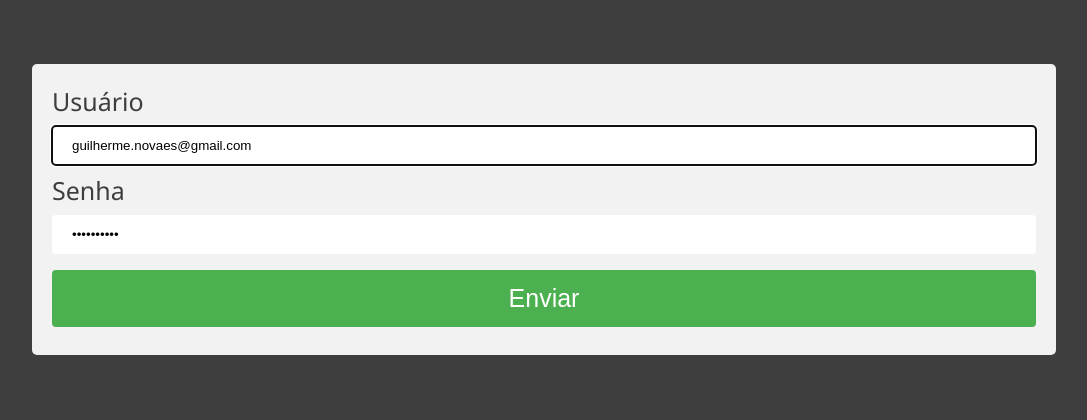
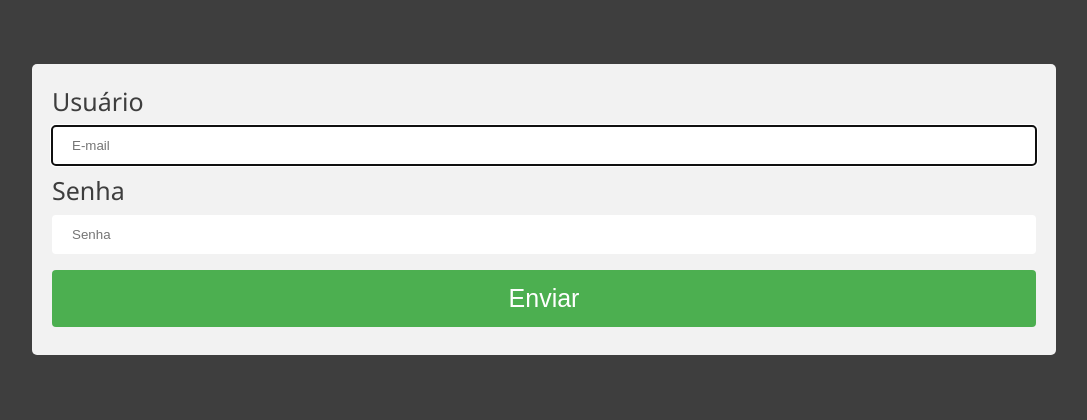
Before and after one commit to GuilhermeNovaes254/aprovaDocumentos, a Node server app: page / in a window 1280 px wide. Shown: the top 420 px of the page, without its empty margins (96-1183 px from the left). Run offline with Node 20, Linux system fonts and the light colour scheme; some libraries are stand-ins or nearby versions.

Commit message:
removing values in index.ejs

```diff
--- a/views/index.ejs
+++ b/views/index.ejs
@@ -9,9 +9,9 @@
 		<div class="container">
 			<form action="/login" method="POST" class="login">
 				<label >Usuário</label>
-				<input autofocus required type="text" name="email" for="email" placeholder="E-mail" value="guilherme.novaes@gmail.com" class="form-element">
+				<input autofocus required type="text" name="email" for="email" placeholder="E-mail" class="form-element">
 				<label >Senha</label>
-				<input required type="password" name="password" for="password" value="Cietec2242" placeholder="Senha">
+				<input required type="password" name="password" for="password" placeholder="Senha">
 				<input type="submit" value="Enviar">
 			</form>
 			<article class="created" id="created"></article>
```
